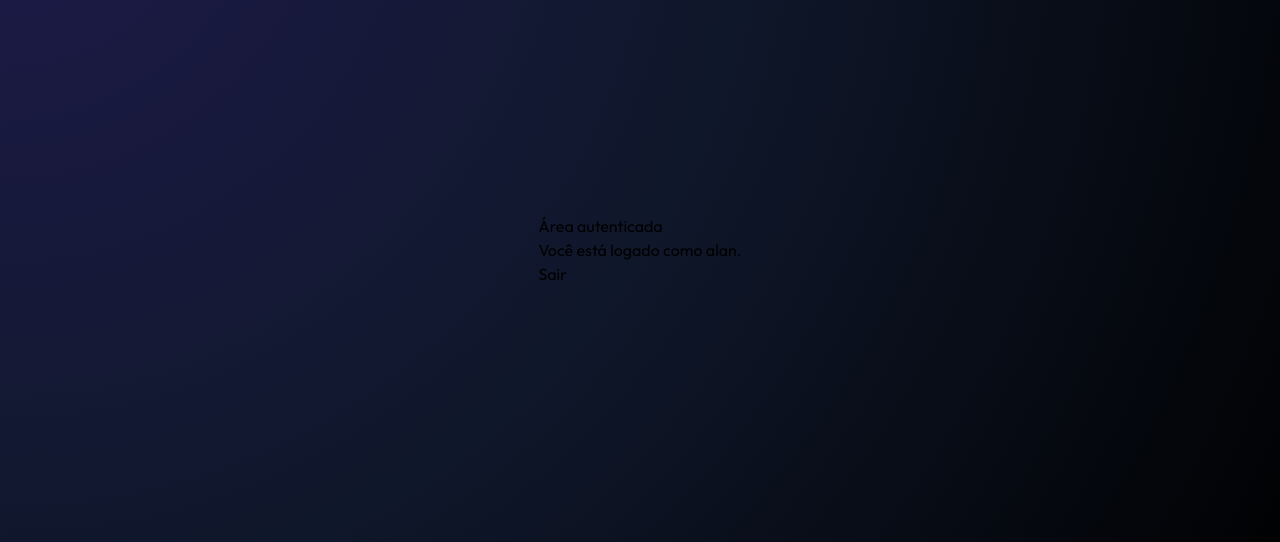
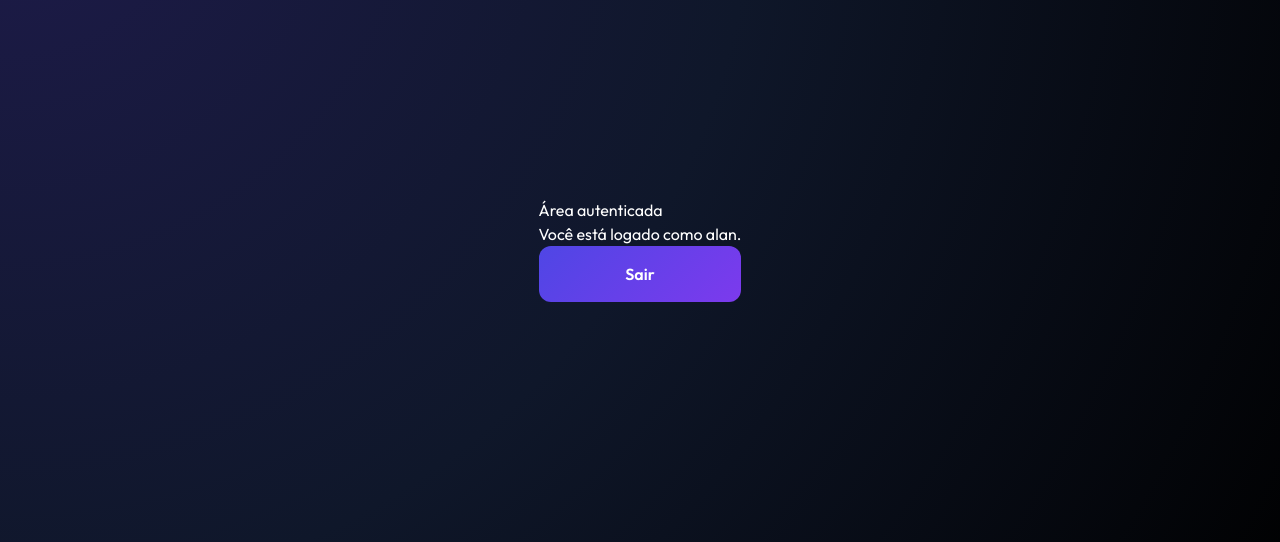
Before and after one commit to alanmikeo/meu-fluxo, a Django app: page / in a window 1280 px wide. Shown: the part 150-692 px from the top of the page. Run offline with Django 5.2, Linux system fonts and the light colour scheme; a user stored in the database is signed in; some libraries are stand-ins or nearby versions.

Commit message:
added some style to home page, minimal just to up on server

```diff
--- a/accounts/templates/accounts/home.html
+++ b/accounts/templates/accounts/home.html
@@ -2,13 +2,13 @@
 {% block title %}Início{% endblock %}
 
 {% block content %}
-<main>
-    <h1>Área autenticada</h1>
-    <p>Você está logado como {{ request.user.username }}.</p>
+    <div class="text-white">
+        <h1>Área autenticada</h1>
+        <p>Você está logado como {{ request.user.username }}.</p>
 
-    <form method="post" action="{% url 'logout' %}">
-        {% csrf_token %}
-        <button type="submit">Sair</button>
-    </form>
-</main>
+        <form method="post" action="{% url 'logout' %}">
+            {% csrf_token %}
+            <button type="submit" class="w-full py-4 rounded-xl text-white font-semibold btn-primary flex items-center justify-center space-x-2">Sair</button>
+        </form>
+    </div>
 {% endblock %}
--- a/templates/base.html
+++ b/templates/base.html
@@ -8,6 +8,7 @@
     <script src="https://cdn.tailwindcss.com"></script>
     <link href="https://fonts.googleapis.com/css2?family=Outfit:wght@300;400;500;600;700&display=swap" rel="stylesheet">
     <script src="https://unpkg.com/lucide@latest"></script>
+    <title>{% block title %}Meu Fluxo{% endblock %}</title>
     <style>
         body {
             font-family: 'Outfit', sans-serif;
@@ -69,13 +70,11 @@
             filter: brightness(1.1);
         }
     </style>
-    <title>{% block title %}Meu Fluxo{% endblock %}</title>
 
     {% block extra_css %}{% endblock %}
 </head>
 <body>
     <nav>
-
     </nav>
 
     <main>
@@ -84,7 +83,6 @@
     </main>
 
     <footer>
-
     </footer>
 </body>
 </html>
--- a/templates/registration/login.html
+++ b/templates/registration/login.html
@@ -62,7 +62,7 @@
 
             <button type="submit"
                 class="w-full py-4 rounded-xl text-white font-semibold btn-primary flex items-center justify-center space-x-2">
-                <span>Entrar no Fluxo</span>
+                <span class="text-red-400">Entrar no Fluxo</span>
                 <i data-lucide="arrow-right" class="w-5 h-5"></i>
             </button>
         </form>
```
Also changed, not shown: db.sqlite3.
